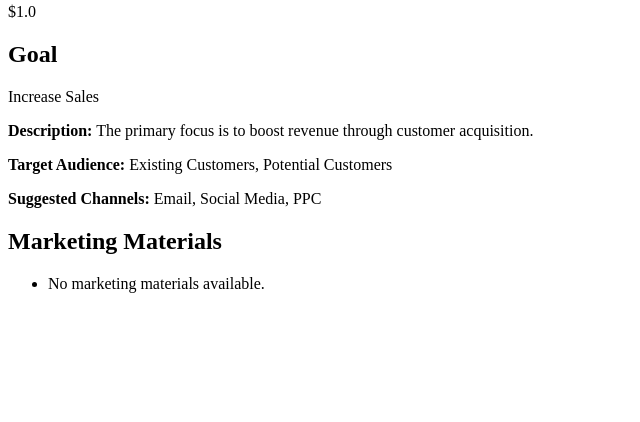
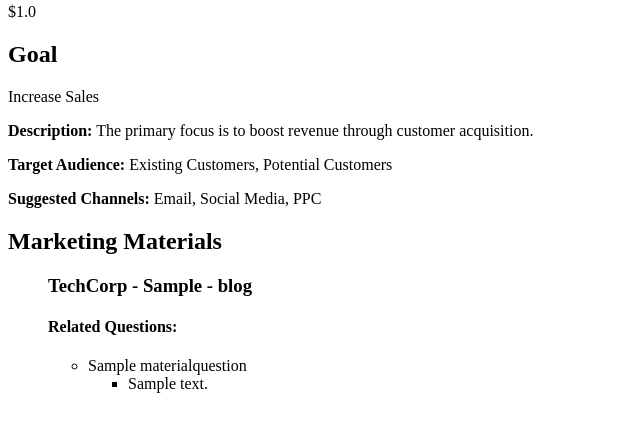
Before and after one commit to jimmy-larsson/ai_marketing_assistant, a Django app: page /marketing/campaign/1/ in a window 1280 px wide. Shown: the part 378-800 px from the top of the page, without its empty margins (0-640 px from the left). Run offline with Django 4.2, Linux system fonts and the light colour scheme; data comes from the database, SQL or seed files in the repository; tables that the repository leaves empty hold one stand-in row (values such as "Sample post"); parts of the project's set-up code (start-up, migrations or seed data) failed here and were passed over.

Commit message:
ADD: Support for displaying the questions under each marketing material

```diff
--- /dev/null
+++ b/marketing/templatetags/custom_filters.py
@@ -0,0 +1,7 @@
+from django import template
+
+register = template.Library()
+
+@register.filter(name='get_item')
+def get_item(dictionary, key):
+    return dictionary.get(key)
--- a/marketing/views.py
+++ b/marketing/views.py
@@ -1,6 +1,6 @@
 from django.shortcuts import render, get_object_or_404
 
-from .models import Customer, Campaign, Goal, MarketingMaterial
+from .models import Customer, Campaign, Goal, MarketingMaterial, MaterialQuestion
 
 
 def customer_list_view(request):
@@ -23,12 +23,20 @@ def customer_detail_view(request, customer_id):
 def campaign_detail_view(request, campaign_id):
     campaign = get_object_or_404(Campaign, id=campaign_id)
     goals = Goal.objects.filter(campaigns=campaign)
-    marketing_material = campaign.materials.all()
+    marketing_materials = MarketingMaterial.objects.filter(campaign=campaign)
+
+    # Create a dictionary where the keys are MarketingMaterial objects
+    # and the values are lists of MaterialQuestion objects related to that MarketingMaterial.
+    material_to_questions = {}
+    for material in marketing_materials:
+        material_questions = MaterialQuestion.objects.filter(material=material)
+        material_to_questions[material] = material_questions
 
     context = {
         'campaign': campaign,
         'goals': goals,
-        'marketing_materials': marketing_material,
+        'marketing_materials': marketing_materials,
+        'material_to_questions': material_to_questions,
     }
 
     return render(request, 'marketing/campaign_detail.html', context)
--- a/templates/marketing/campaign_detail.html
+++ b/templates/marketing/campaign_detail.html
@@ -1,3 +1,5 @@
+{% load custom_filters %}
+
 <!DOCTYPE html>
 <html>
 <head>
@@ -27,10 +29,17 @@
 <!-- Display marketing materials if you have them in context -->
 <h2>Marketing Materials</h2>
 <ul>
-    {% for material in materials %}
-        <li>{{ material.material_type }} - {{ material.content }}</li>
-    {% empty %}
-        <li>No marketing materials available.</li>
+    {% for material in marketing_materials %}
+        <h3>{{ material }}</h3>
+        <h4>Related Questions:</h4>
+        <ul>
+            {% for question in material_to_questions|get_item:material %}
+                <li>{{ question.question }}</li>
+                <ul>
+                    <li>{{ question.answer }}</li>
+                </ul>
+            {% endfor %}
+        </ul>
     {% endfor %}
 </ul>
 
```
Also changed, not shown: marketing/migrations/0012_materialquestion_campaign.py (added), marketing/migrations/0013_remove_materialquestion_campaign.py (added), marketing/templatetags/__init__.py (added). Lines whose indentation alone changed are shown as unchanged.
